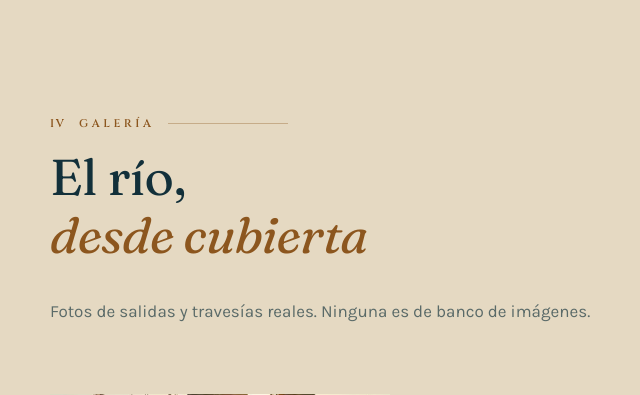
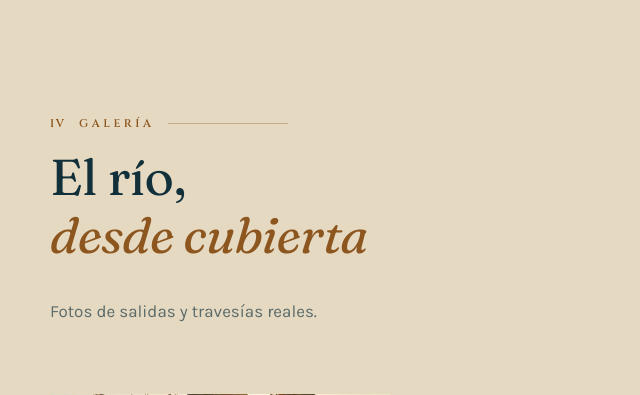
Before and after one commit to CROCDC/NicolasAriasCaptain-web, a Flask app: page / in a window 1280 px wide. Shown: the part 5059-5454 px from the top of the page, without its empty margins (76-716 px from the left). Run offline with Flask 3, Linux system fonts and the light colour scheme; some libraries are stand-ins or nearby versions.

Commit message:
Sacar "Ninguna es de banco de imágenes" de la galería
Queda "Fotos de salidas y travesías reales", que dice lo mismo sin salir a
defenderse de una acusación que nadie hizo.

Los baselines de home se rehacen porque el texto es visible.

Aparte, el piso local de Lighthouse baja a 0.70: lo puse ayer en 0.85 midiendo
la corrida sola, pero cuando la suite corre entera Lighthouse compite por CPU
con la matriz de dispositivos —98 solo, 76 acompañado— y un piso que sólo se
sostiene si no hay nada más corriendo falla al azar.

```diff
--- a/app/templates/index.html
+++ b/app/templates/index.html
@@ -401,7 +401,7 @@
       <p class="head-mark seal seal-copper"><span class="numeral">IV</span> Galería</p>
       <h2 class="headline">El río,<br /><em>desde cubierta</em></h2>
       <p class="lead">
-        Fotos de salidas y travesías reales. Ninguna es de banco de imágenes.
+        Fotos de salidas y travesías reales.
       </p>
     </div>
 
```
Also changed, not shown: tests/test_lighthouse.py (+11 -8 lines), 3 other files.
